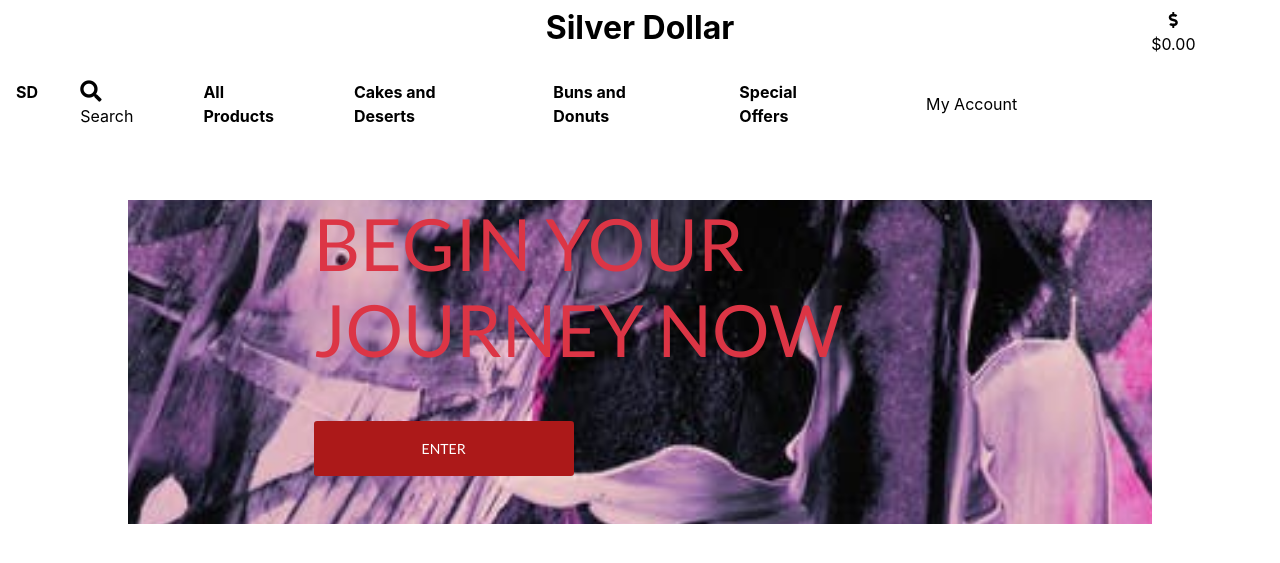
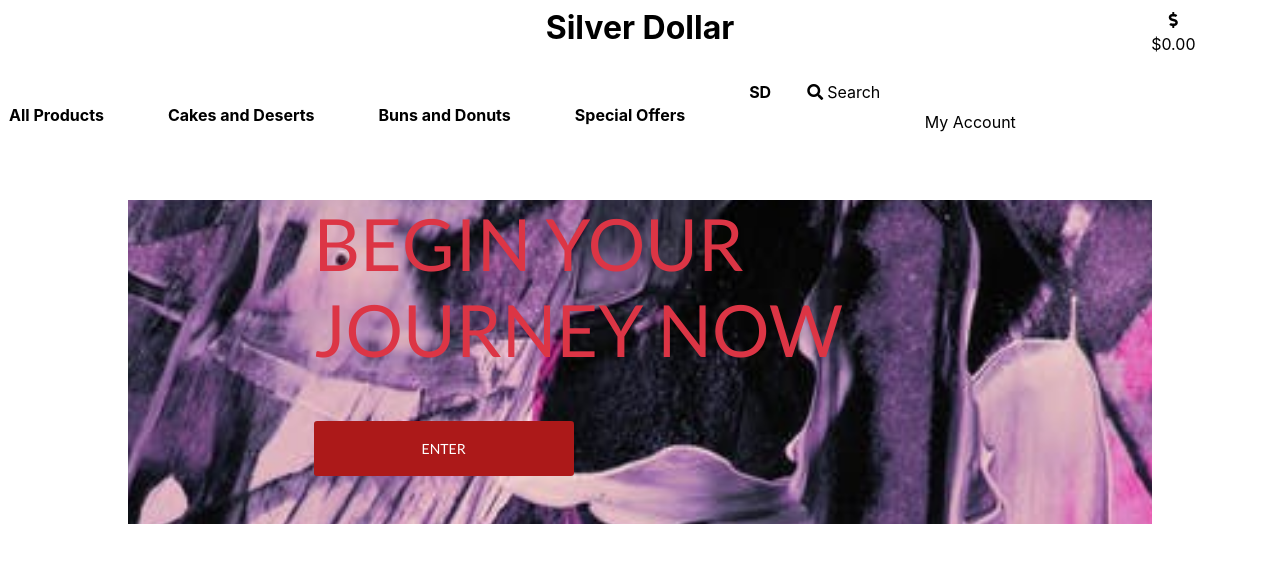
Before and after one commit to johnston9/la-donut, a Django app: page / in a window 1280 px wide. Shown: the top 563 px of the page. Run offline with Django 3.2, Linux system fonts and the light colour scheme; some libraries are stand-ins or nearby versions.

Commit message:
second nav/header version

```diff
--- a/static/css/base.css
+++ b/static/css/base.css
@@ -11,6 +11,7 @@ html {
     background-size: cover;
     color: rgb(97, 59, 59);
     font-family: 'Lato';
+    width: 100%;
 }
 
 .icon {
@@ -25,9 +26,9 @@ html {
     text-transform: uppercase;
 }
 
-.logo-link {
+/*.logo-link {
     width: fit-content;
-}
+}*/
 
 .enter-button {
     background: rgb(172, 25, 25);
--- a/templates/base.html
+++ b/templates/base.html
@@ -71,20 +71,28 @@
         </div>
 
         <!--bottom row-->
-        <div class="row">
+        <div class="row w-100">
+            <!--products-->
+                <nav class="navbar navbar-expand-lg navbar-light">
+                    <button class="text-center navbar-toggler" type="button" data-toggle="collapse" data-target="#main-nav" aria-controls="main-nav" aria-expanded="false" aria-label="Toggle navigation">
+                        <span class="">Products</span>
+                    </button>
+                    {% include 'includes/product-nav.html' %}
             <!--logo-->
-            <div class="col-4 col-lg-2 my-auto py-lg-0">
-                <div class="float-left">
-                <a href="{% url 'home' %}" class="nav-link">
+                <ul>
+                <li class="list-inline-item">
+                <a href="{% url 'home' %}" class="float-left nav-link">
                     <p class="text-black my-0"><strong>SD</strong></p>
                 </a>
-                </div>
-            <!--search form-->
-                <div class="float-right">
-                <a class="text-black nav-link" href="#" id="mobile-search" data-toggle="dropdown" aria-haspopup="true" aria-expanded="false">
-                        <div><i class="fas fa-search fa-lg"></i></div>
-                        <p class="my-0">Search</p>
-                </a>
+                <!--search form-->
+                    <a class="text-black nav-link float-right" href="#" id="mobile-search" data-toggle="dropdown" aria-haspopup="true" aria-expanded="false">
+                        <div class="">
+                            <span class="icon float-left">
+                                <i class="fas fa-search"></i>
+                            </span>
+                            <p class="float-right ">Search</p>
+                        </div>
+                    </a>
                 <div class="dropdown-menu border-0 w-100 p-3 rounded-0 my-0" aria-labelledby="mobile-search">
                 <form method="GET" action="">
                     <div class="input-group w-100">
@@ -98,24 +106,12 @@
                         </div>
                     </div>
                 </form>
-            </div>
-            </div>
-            </div>
-            <!--products-->
-            <div class="col-4 col-lg-8 my-auto py-lg-0">
-                <!--<div class="d-inline">-->
-                <nav class="navbar navbar-expand-lg navbar-light w-100">
-                    <button class="navbar-toggler" type="button" data-toggle="collapse" data-target="#main-nav" aria-controls="main-nav" aria-expanded="false" aria-label="Toggle navigation">
-                        <span class="navbar-toggler-icon"></span>
-                    </button>
-                    {% include 'includes/product-nav.html' %}
-                </nav>
-            </div>
-            <!--account-->
-            <div class="col-4 col-lg-2 my-auto py-lg-0">
-                <!--<div class="d-inline">-->
+                </div>
+                </li>
+                <!--account-->
+                <li class="list-inline-item">
                 <a class="text-black nav-link" href="#" id="user-options" data-toggle="dropdown" aria-haspopup="true" aria-expanded="false">
-                    <div class="text-center">
+                    <div class="">
                         <p class="my-0">My Account</p>
                     </div>
                 </a>
@@ -131,7 +127,9 @@
                         <a href="{% url 'account_login' %}" class="dropdown-item">Login</a>
                     {% endif %}
                 </div>
-            </div>
+                </li>
+            </ul>
+                </nav>
         </div>
     </header>
 
```
